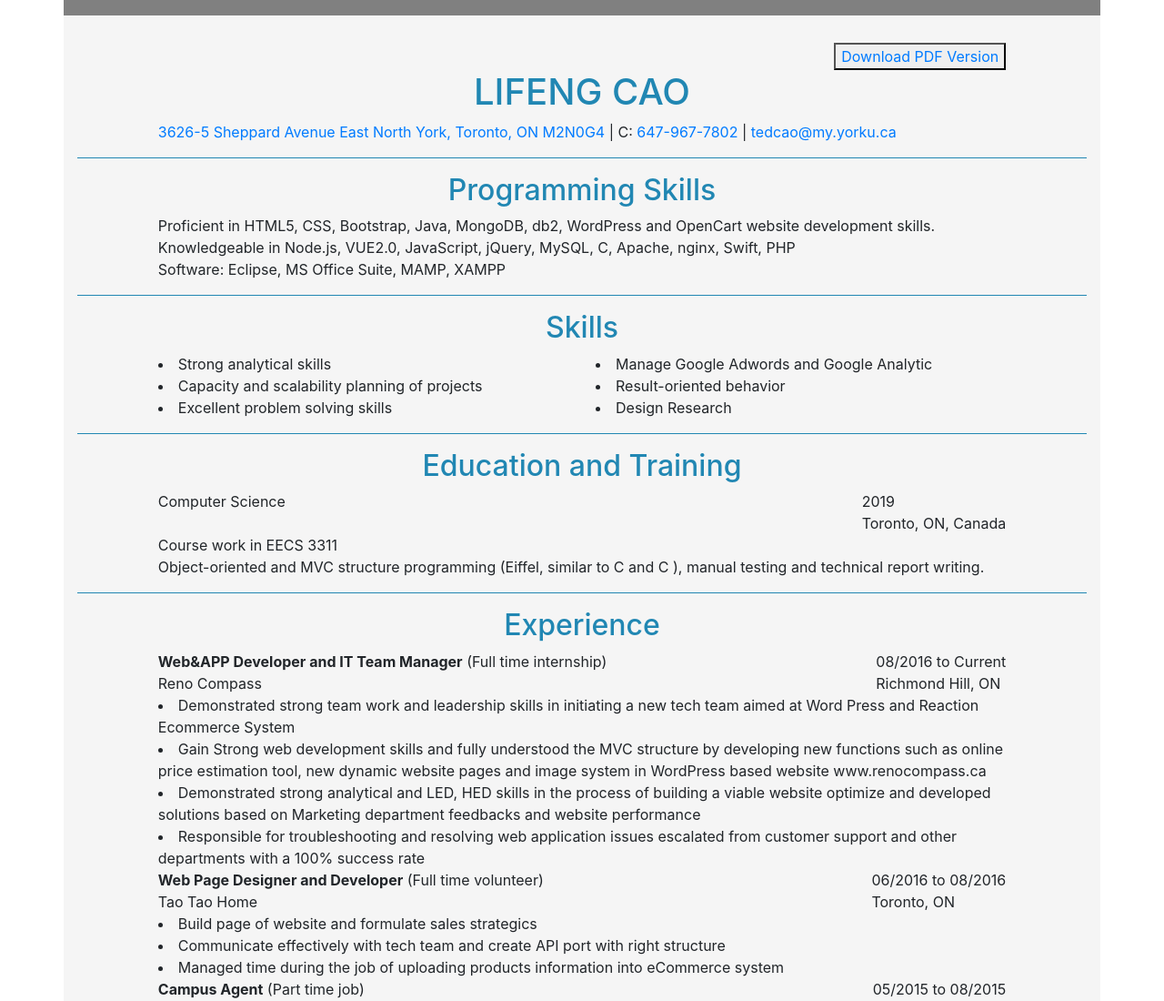
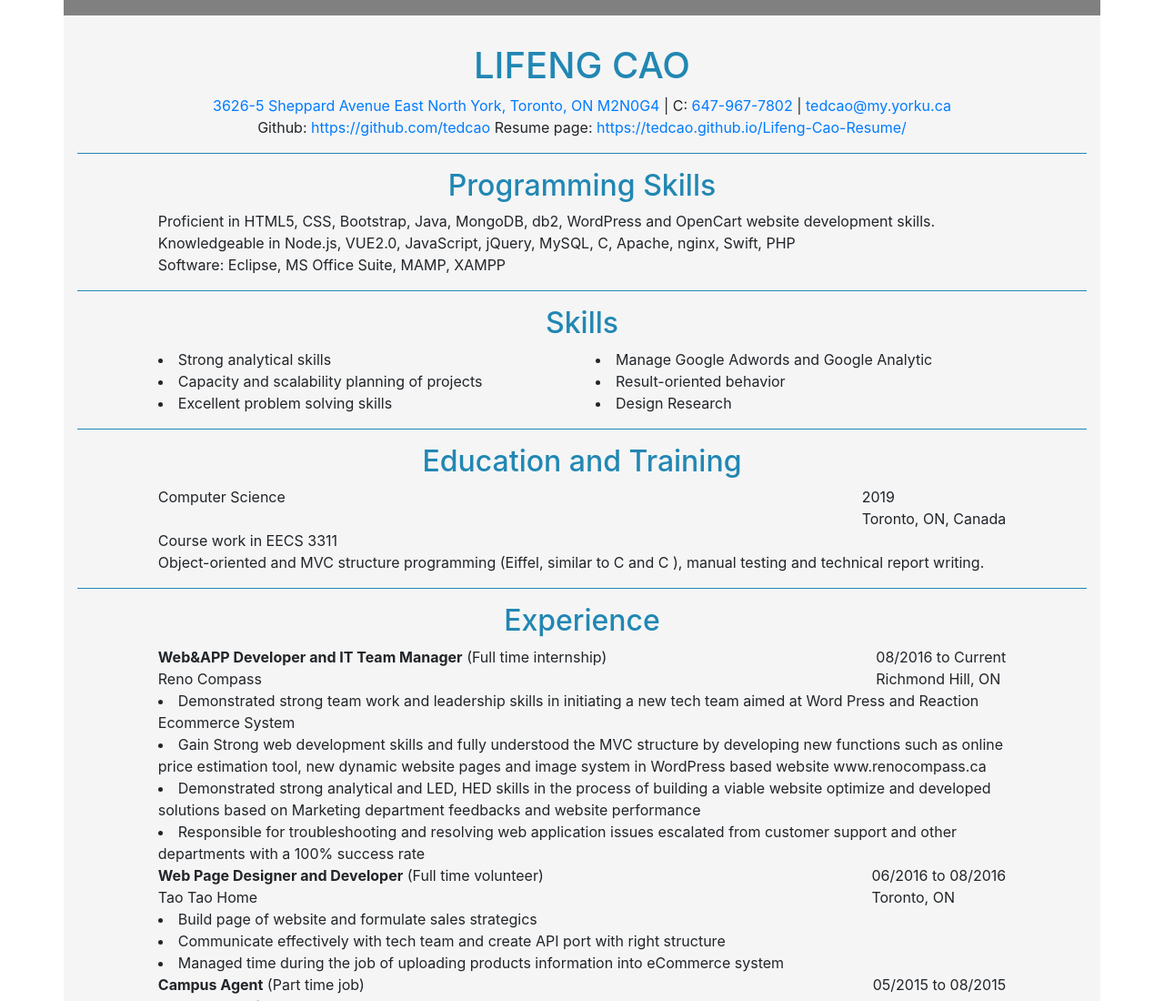
Before and after one commit to tedcao/Lifeng-Cao-Resume, a plain HTML site: page index.html in a window 1280 px wide. Shown: the top 1100 px of the page at 91% size. Drawn offline with nearby package versions, Linux system fonts and the light colour scheme.

Commit message:
add address of github

```diff
--- a/index.html
+++ b/index.html
@@ -19,11 +19,12 @@
 	<div class="container">
 		<div class="row panel1">
 			<div class="col-12">
-			<button><a href="https://github.com/tedcao/Lifeng-Cao-Resume/raw/master/Lifeng%20Cao%20Resume.pdf">Download PDF Version</a></button>
+			<!-- <button><a href="https://github.com/tedcao/Lifeng-Cao-Resume/raw/master/Lifeng%20Cao%20Resume.pdf">Download PDF Version</a></button> -->
 		</div>
 			<div class="col-12">
 			<h1>LIFENG CAO</h1>
-			<div><a target="_blank" href="https://www.google.ca/maps/place/5+Sheppard+Ave+E,+North+York,+ON+M2N/@43.7615006,-79.4120721,17z/data=!3m1!4b1!4m5!3m4!1s0x882b2d6412d3fe29:0xf5077ea24f9a5f71!8m2!3d43.7615006!4d-79.4098781">3626-5 Sheppard Avenue East North York, Toronto, ON M2N0G4</a> | C: <a href="tel:+16479677802">647-967-7802</a> | <a href="mailto:tedcao@my.yorku.ca">tedcao@my.yorku.ca</a></div>
+			<div class="information"><a target="_blank" href="https://www.google.ca/maps/place/5+Sheppard+Ave+E,+North+York,+ON+M2N/@43.7615006,-79.4120721,17z/data=!3m1!4b1!4m5!3m4!1s0x882b2d6412d3fe29:0xf5077ea24f9a5f71!8m2!3d43.7615006!4d-79.4098781">3626-5 Sheppard Avenue East North York, Toronto, ON M2N0G4</a> | C: <a href="tel:+16479677802">647-967-7802</a> | <a href="mailto:tedcao@my.yorku.ca">tedcao@my.yorku.ca</a></div>
+			<div class="information">Github: <a target="_blank" href="https://github.com/tedcao">https://github.com/tedcao</a> Resume page: <a target="_blank" href="https://tedcao.github.io/Lifeng-Cao-Resume/">https://tedcao.github.io/Lifeng-Cao-Resume/</a></div>
 			</div>
 		</div>
 		<hr>
@@ -180,5 +181,8 @@ hr{
 .row.panel8{
 	padding-bottom: 30px;
 }
+.information{
+	text-align: center;
+}
 </style>
 </html>
```
